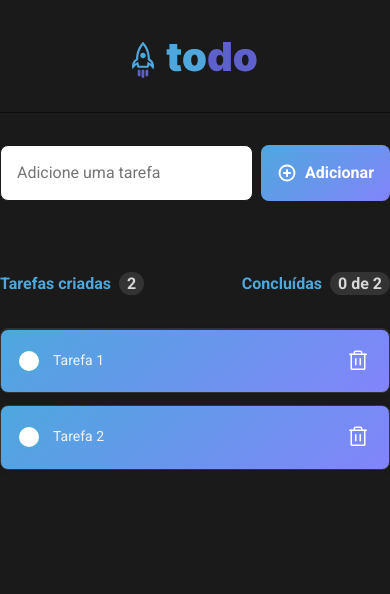
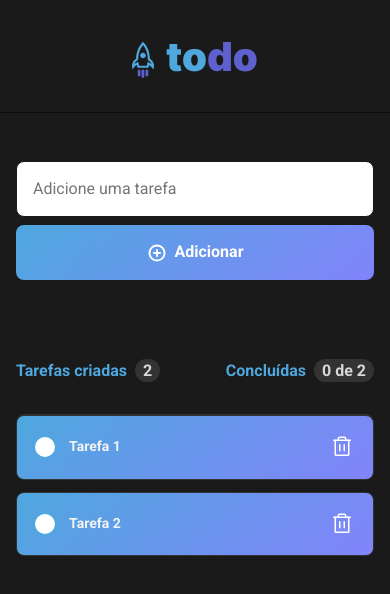
Before and after one commit to alefealves/desafio-react, a React (Vite) app: page / in a window 390 px wide. Shown: the top 594 px of the page. Built offline with nearby package versions, Linux system fonts and the light colour scheme.

Commit message:
aplicacao de responsividade

```diff
--- a/src/app.module.css
+++ b/src/app.module.css
@@ -1,7 +1,7 @@
+/* Estilo base - Desktop */
 .wrapper {
   max-width: 46rem;
   margin: auto;
-
   display: grid;
   grid-template-columns: 1fr;
   gap: 0.5rem;
@@ -32,6 +32,7 @@
 }
 
 .newButton {
+  width: auto;
   border-radius: 8px;
   border: 0;
   cursor: pointer;
@@ -104,3 +105,20 @@
 .contentBox small {
   font-size: 1rem;
 }
+
+/* Responsividade para telas menores */
+@media (max-width: 768px) {
+  .wrapper {
+    padding: 1rem;
+    gap: 1rem;
+  }
+
+  .newText {
+    flex-direction: column;
+    align-items: stretch;
+  }
+
+  .newButton {
+    width: 100%;
+  }
+}
--- a/src/components/Task/task.module.css
+++ b/src/components/Task/task.module.css
@@ -53,7 +53,7 @@
 
 .task label {
   font-size: 0.875rem;
-  font-weight: 400;
+  font-weight: bold;
   color: var(--gray-100);
 }
 
```
